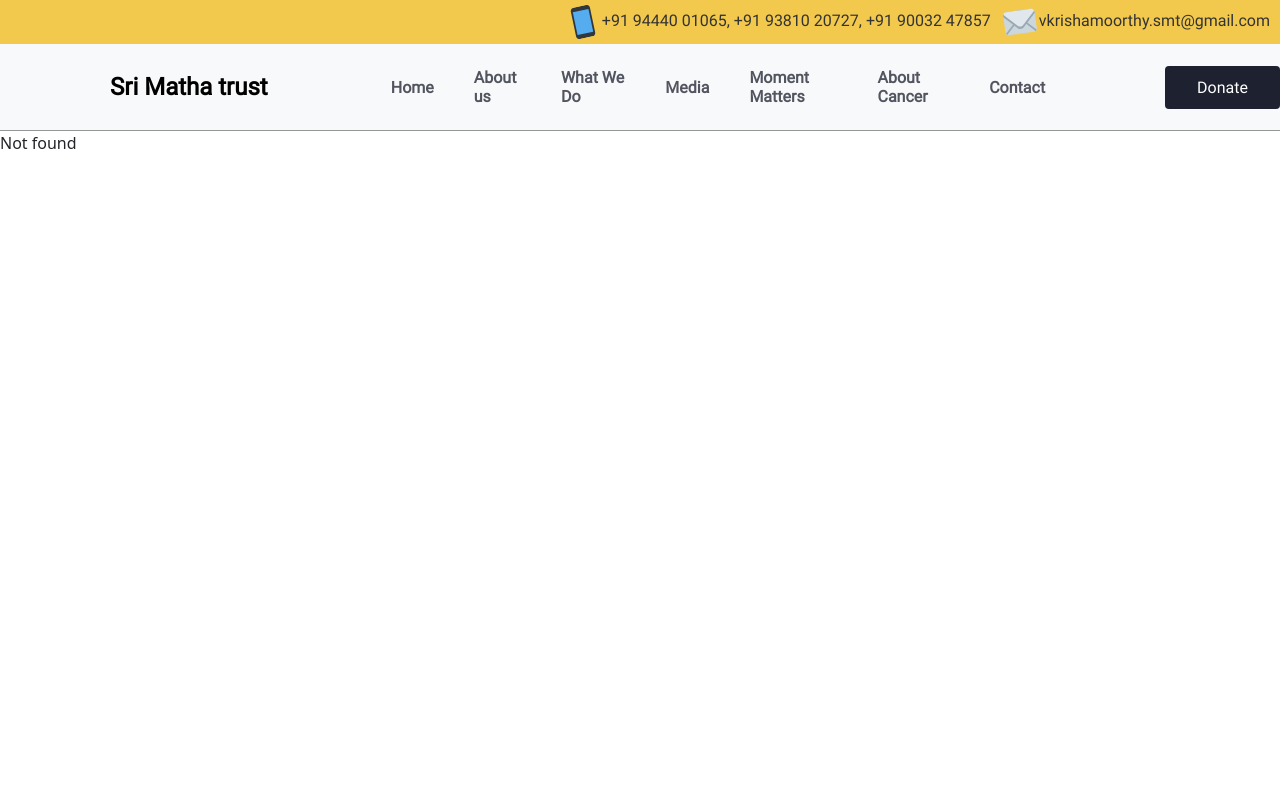
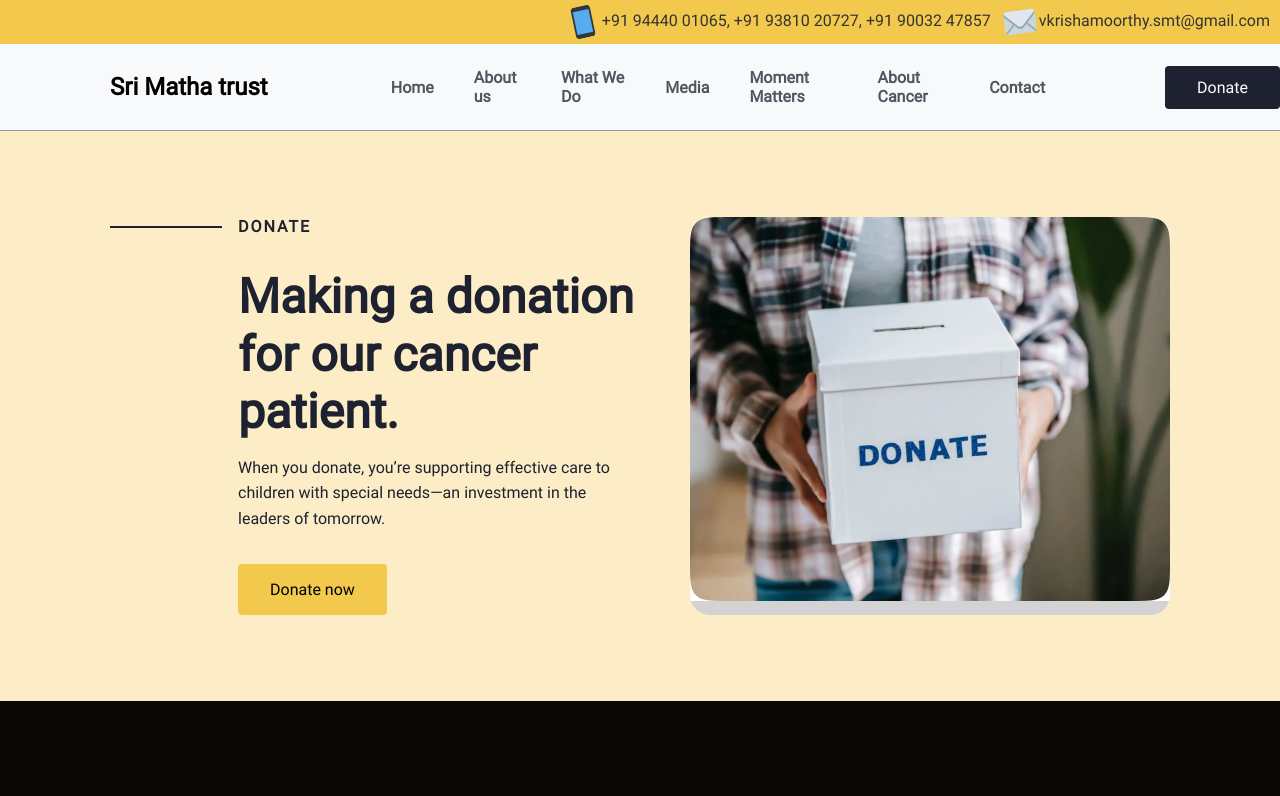
Before and after one commit to gunadevandesing/srimathatrust.ui, a React (Vite) app: page /donation in a window 1280 px wide. Before the commit this address had no page. Shown: the top 796 px of the page. Built offline with nearby package versions, Linux system fonts and the light colour scheme.

Commit message:
donation page section1 added

```diff
--- /dev/null
+++ b/src/components/DonationPageComponents/DonateNowComponent.jsx
@@ -0,0 +1,35 @@
+import ButtonComponent from "../commonComponents/ButtonComponent";
+import "./donateNowComponent.scss";
+
+const DonateNowComponent = () => {
+  return (
+    <div className="donate-container">
+      <div className="donate-content">
+        <div className="donate-leftsection">
+          <div className="donate-title">
+            <span className="horizontal-line"></span>
+            DONATE
+          </div>
+          <div className="donate-textcontent">
+            <div className="donate-header">
+              Making a donation for our cancer patient.
+            </div>
+            <div className="donate-paragraph">
+              When you donate, you’re supporting effective care to children with
+              special needs—an investment in the leaders of tomorrow.
+            </div>
+            <ButtonComponent
+              customClassName="donate-learnmore"
+              buttonType="primary"
+              buttonText="Donate now"
+              onClick={() => {}}
+            />
+          </div>
+        </div>
+        <div className="donate-video"></div>
+      </div>
+    </div>
+  );
+};
+
+export default DonateNowComponent;
--- /dev/null
+++ b/src/components/DonationPageComponents/donateNowComponent.scss
@@ -0,0 +1,68 @@
+@import "../../project_constants.scss";
+.donate-container {
+  width: 100%;
+  background-color: $secondary-yellow;
+  padding: 86px 110px;
+
+  .donate-content {
+    display: flex;
+    justify-content: space-between;
+
+    .donate-leftsection {
+      width: 50%;
+
+      .donate-title {
+        display: flex;
+        align-items: center;
+        color: $primary-text;
+        font-family: Roboto;
+        font-size: 16px;
+        font-style: normal;
+        font-weight: 700;
+        line-height: normal;
+        letter-spacing: 2px;
+
+        .horizontal-line {
+          width: 7rem;
+          border-top: 2px solid $primary-text;
+          margin-right: 1rem;
+        }
+      }
+      .donate-textcontent {
+        margin-left: 8rem;
+        .donate-header {
+          color: $primary-text;
+          font-size: 48px;
+          font-family: Roboto;
+          font-weight: 700;
+          line-height: 57.6px;
+          word-wrap: break-word;
+          margin-top: 2rem;
+        }
+
+        .donate-paragraph {
+          color: $primary-text;
+          font-family: Roboto;
+          font-size: 16px;
+          font-style: normal;
+          font-weight: 400;
+          line-height: 160%;
+          margin-top: 14px;
+        }
+
+        .donate-learnmore {
+          margin: 2rem 0 0;
+        }
+      }
+    }
+
+    .donate-video {
+      width: 30rem;
+      aspect-ratio: 5/4;
+      border-radius: 20px;
+      background: url("../../assets/images/donate1.jpg"),
+        lightgray 50% / cover no-repeat;
+      background-repeat: no-repeat;
+    }
+  }
+}
--- /dev/null
+++ b/src/pages/DonationPage/DonationPage.jsx
@@ -0,0 +1,13 @@
+import DonateNowComponent from "../../components/DonationPageComponents/DonateNowComponent";
+import FooterComponent from "../../components/commonComponents/FooterComponents/FooterComponent";
+
+const DonationPage = () => {
+  return (
+    <>
+      <DonateNowComponent />
+      <FooterComponent />
+    </>
+  );
+};
+
+export default DonationPage;
--- a/src/routes.jsx
+++ b/src/routes.jsx
@@ -3,12 +3,16 @@ import { Routes, Route } from "react-router-dom";
 
 const HomePage = lazy(() => import("./pages/HomePage/HomePage.jsx"));
 const AboutUsPage = lazy(() => import("./pages/AboutUsPage/AboutUsPage.jsx"));
+const DonationPage = lazy(() =>
+  import("./pages/DonationPage/DonationPage.jsx")
+);
 
 const RoutesComponent = () => {
   return (
     <Routes>
       <Route path="/" element={<HomePage />} />
       <Route path="aboutus" element={<AboutUsPage />} />
+      <Route path="/donation" element={<DonationPage />} />
       <Route path="*" element={<>Not found</>} />
     </Routes>
   );
```
Also changed, not shown: src/assets/images/donate1.jpg (added).
